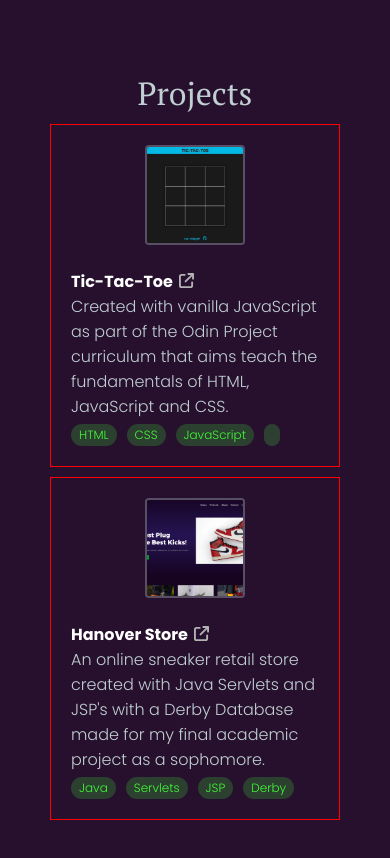
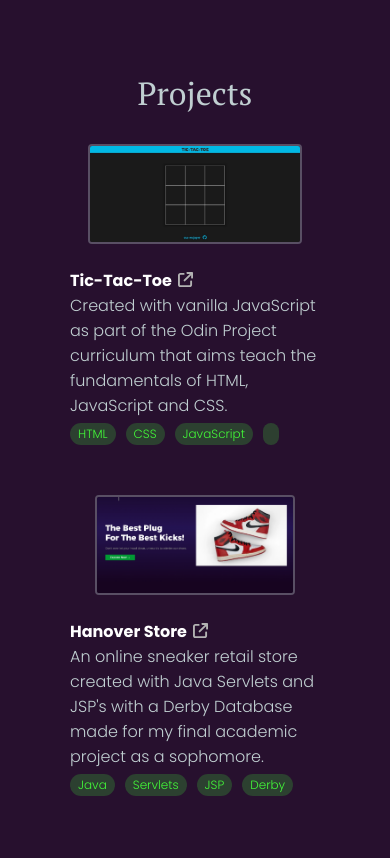
Before and after one commit to css-enjoyer/portfolio, a React (Create React App) app: page / in a window 390 px wide. Shown: the part 1500-2358 px from the top of the page. Built offline with nearby package versions, Linux system fonts and the light colour scheme.

Commit message:
Make thumbnails bigger for mobile

```diff
--- a/src/App.css
+++ b/src/App.css
@@ -227,10 +227,14 @@ html body .App .infoColumn .proj-section .projCard .flairs div {
     text-align: center;
   }
   html body .App .infoColumn .projCard {
-    border: 1px solid red;
     display: flex;
     flex-direction: column;
     align-items: center;
+  }
+  html body .App .infoColumn .projCard .thumbnail {
+    width: 100% !important;
+    min-width: 200px !important;
+    height: 100%;
   }
 }
 .sectionVisible {
--- a/src/App.scss
+++ b/src/App.scss
@@ -241,10 +241,14 @@ html {
                         text-align: center;
                     }
                     .projCard {
-                        border: 1px solid red;
                         display: flex;
                         flex-direction: column;
                         align-items: center;
+                        .thumbnail {
+                            width: 100% !important;
+                            min-width: 200px !important;
+                            height: 100%;
+                        }
                     }
                 }
             }
```
Also changed, not shown: 1 other file (tests, documents, lock files or other folders).
